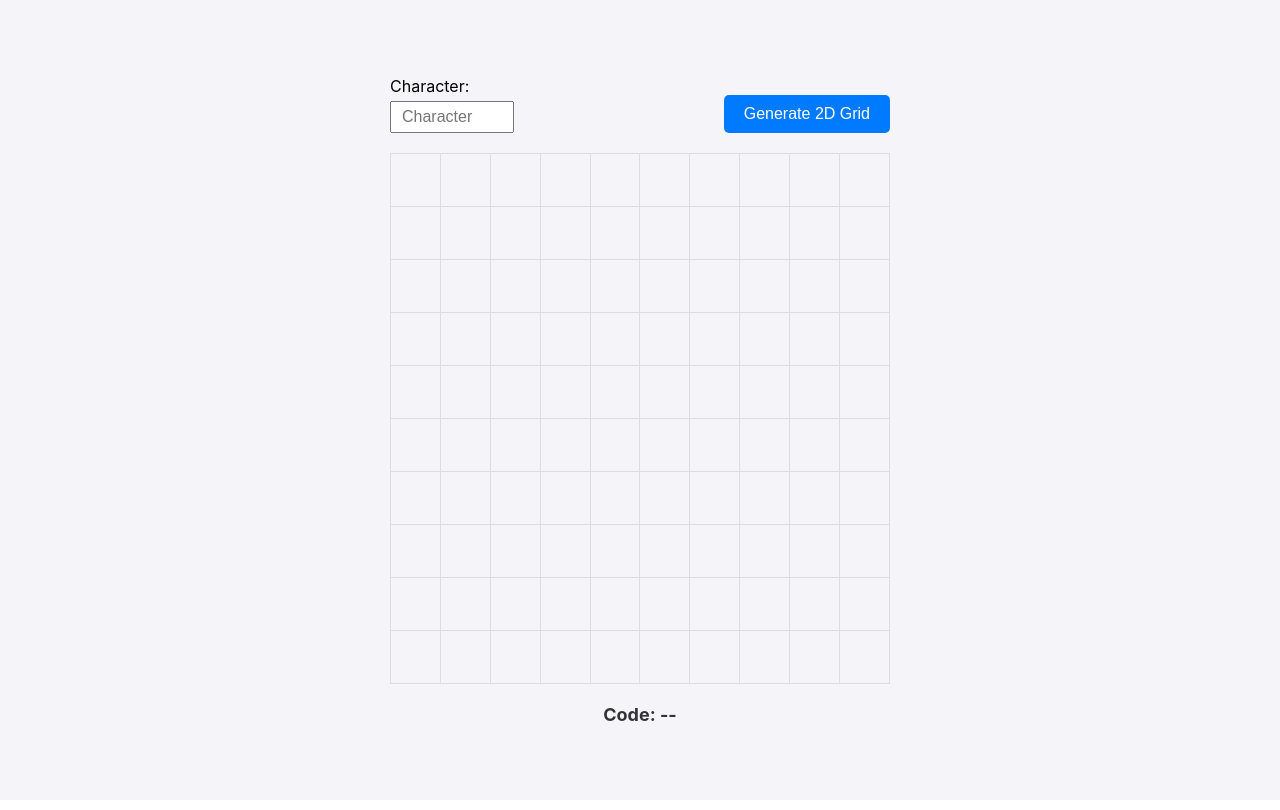
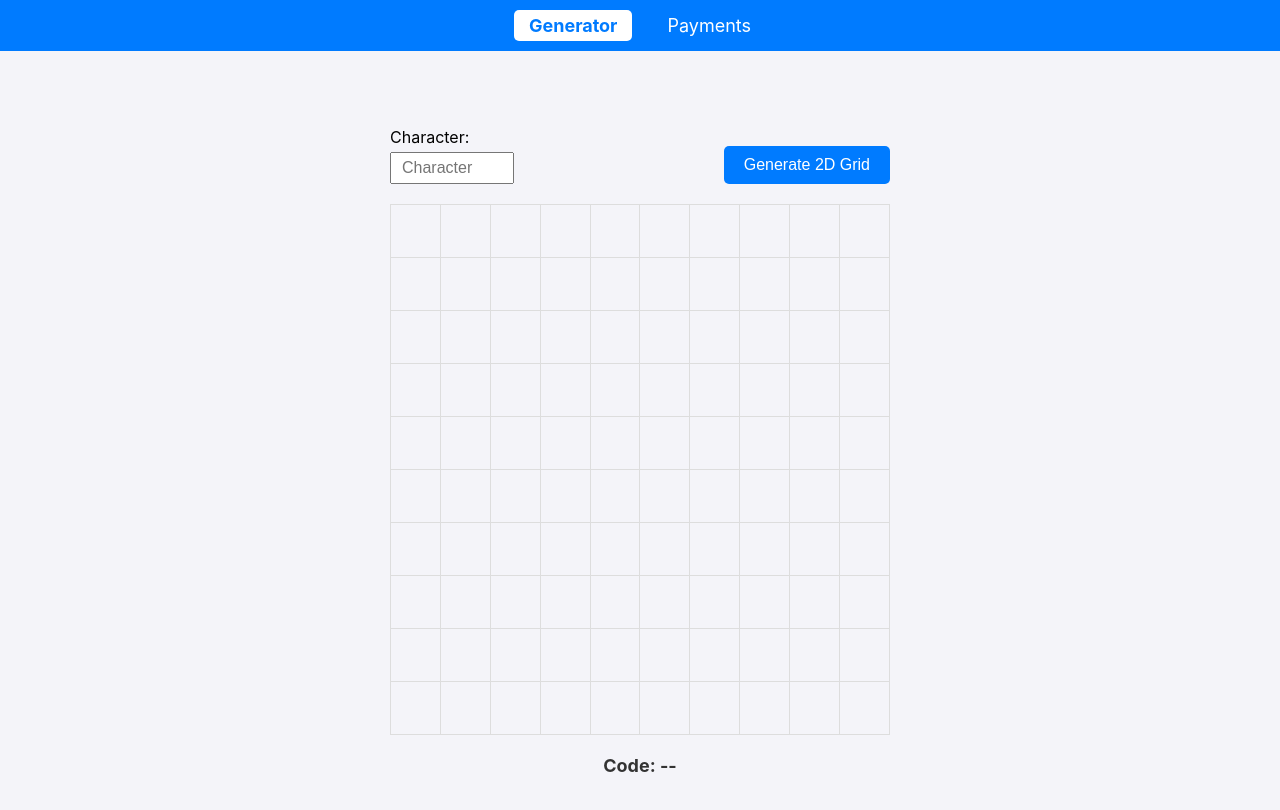
Before and after one commit to srk1710/exercise00, a React (Create React App) app in the folder apps/fe/: page / in a window 1280 px wide. Shown: the top 810 px of the page. Built offline with nearby package versions, Linux system fonts and the light colour scheme.

Commit message:
fe: router and payments page

```diff
--- a/apps/fe/package.json
+++ b/apps/fe/package.json
@@ -14,6 +14,7 @@
     "ajv-keywords": "^5.1.0",
     "react": "^19.0.0",
     "react-dom": "^19.0.0",
+    "react-router-dom": "^7.0.2",
     "react-scripts": "5.0.1",
     "typescript": "^4.9.5",
     "web-vitals": "^2.1.4"
--- a/apps/fe/src/App.tsx
+++ b/apps/fe/src/App.tsx
@@ -1,10 +1,22 @@
 import './App.css';
+import { BrowserRouter as Router, Routes, Route } from 'react-router-dom';
 import { GeneratorPage } from './pages/Generator';
+import { PaymentsPage } from './pages/Payments';
+import { Navigation } from './components/Navigation';
 
 function App() {
   return (
-    <GeneratorPage />
+    <Router>
+      <div>
+        <Navigation />
+        <Routes>
+          <Route path="/" element={<GeneratorPage />} />
+          <Route path="/payments" element={<PaymentsPage />} />
+        </Routes>
+      </div>
+    </Router>
   );
 }
 
+
 export default App;
--- /dev/null
+++ b/apps/fe/src/components/Navigation.tsx
@@ -0,0 +1,51 @@
+import { Link, useLocation } from "react-router-dom";
+
+export const Navigation = () => {
+    const location = useLocation();
+
+    return (
+        <nav style={styles.nav}>
+            <Link
+                to="/"
+                style={{
+                    ...styles.link,
+                    ...(location.pathname === '/' ? styles.activeLink : {}),
+                }}
+            >
+                Generator
+            </Link>
+            <Link
+                to="/payments"
+                style={{
+                    ...styles.link,
+                    ...(location.pathname === '/payments' ? styles.activeLink : {}),
+                }}
+            >
+                Payments
+            </Link>
+        </nav>
+    );
+};
+
+const styles = {
+    nav: {
+        display: "flex",
+        justifyContent: "center",
+        padding: "10px",
+        backgroundColor: "#007BFF",
+    },
+    link: {
+        margin: "0 10px",
+        color: "white",
+        textDecoration: "none",
+        fontSize: "18px",
+        padding: "5px 15px",
+        borderRadius: "5px",
+        transition: "background-color 0.3s",
+    },
+    activeLink: {
+        backgroundColor: "white",
+        color: "#007BFF",
+        fontWeight: "bold",
+    },
+};
--- /dev/null
+++ b/apps/fe/src/pages/Payments.tsx
@@ -0,0 +1,33 @@
+
+export const PaymentsPage = () => {
+    return (
+        <div style={styles.page}>
+            <h1 style={styles.heading}>Payments</h1>
+            <p style={styles.description}>
+                Welcome to the Payments page! Here, you can manage your transactions and view payment history.
+            </p>
+        </div>
+    );
+};
+
+const styles = {
+    page: {
+        display: "flex",
+        flexDirection: "column" as const,
+        justifyContent: "center",
+        alignItems: "center",
+        height: "100vh",
+        backgroundColor: "#f4f4f9",
+    },
+    heading: {
+        fontSize: "32px",
+        color: "#333",
+        marginBottom: "20px",
+    },
+    description: {
+        fontSize: "18px",
+        color: "#555",
+        textAlign: "center" as const,
+        maxWidth: "600px",
+    },
+};
```
Also changed, not shown: 1 other file (tests, documents, lock files or other folders).
